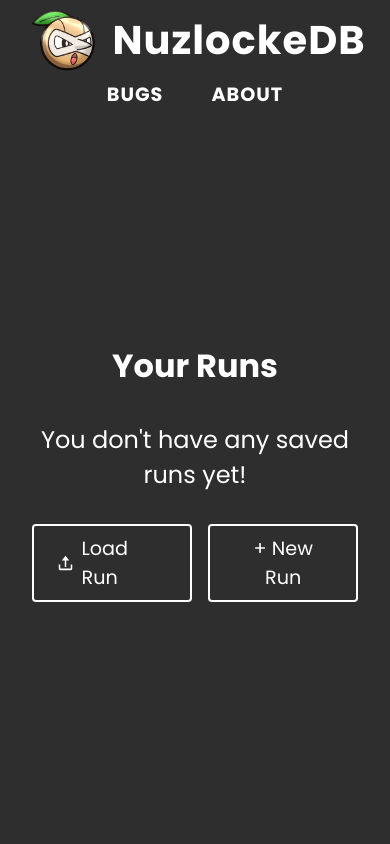
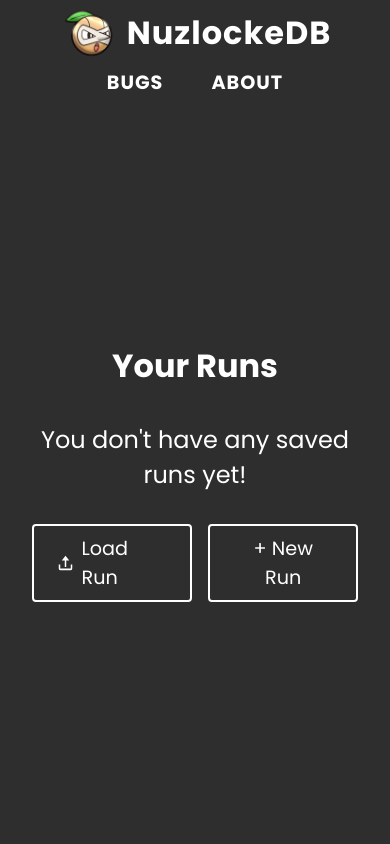
Before and after one commit to czhangy/nuzdocs, a Next.js app: page / in a window 390 px wide. Shown: the top 844 px of the page. Built offline with nearby package versions, Linux system fonts and the light colour scheme; a web font is replaced by a local one.

Commit message:
Touch up MainNavbar mobile display

```diff
--- a/src/components/Home/MainNavbar/MainNavbar.module.scss
+++ b/src/components/Home/MainNavbar/MainNavbar.module.scss
@@ -1,9 +1,9 @@
 @use "@/styles/constants";
 
 .branding {
-    --font-size: 2.5rem;
+    --font-size: 2rem;
     --font-spacing: 1px;
-    --logo-size: 80px;
+    --logo-size: 60px;
 
     align-items: center;
     display: flex;
@@ -37,6 +37,11 @@
 }
 
 @media screen and (min-width: constants.$tablet) {
+    .branding {
+        --font-size: 2.5rem;
+        --logo-size: 80px;
+    }
+
     .links {
         --font-size: 1.5rem;
     }
```
